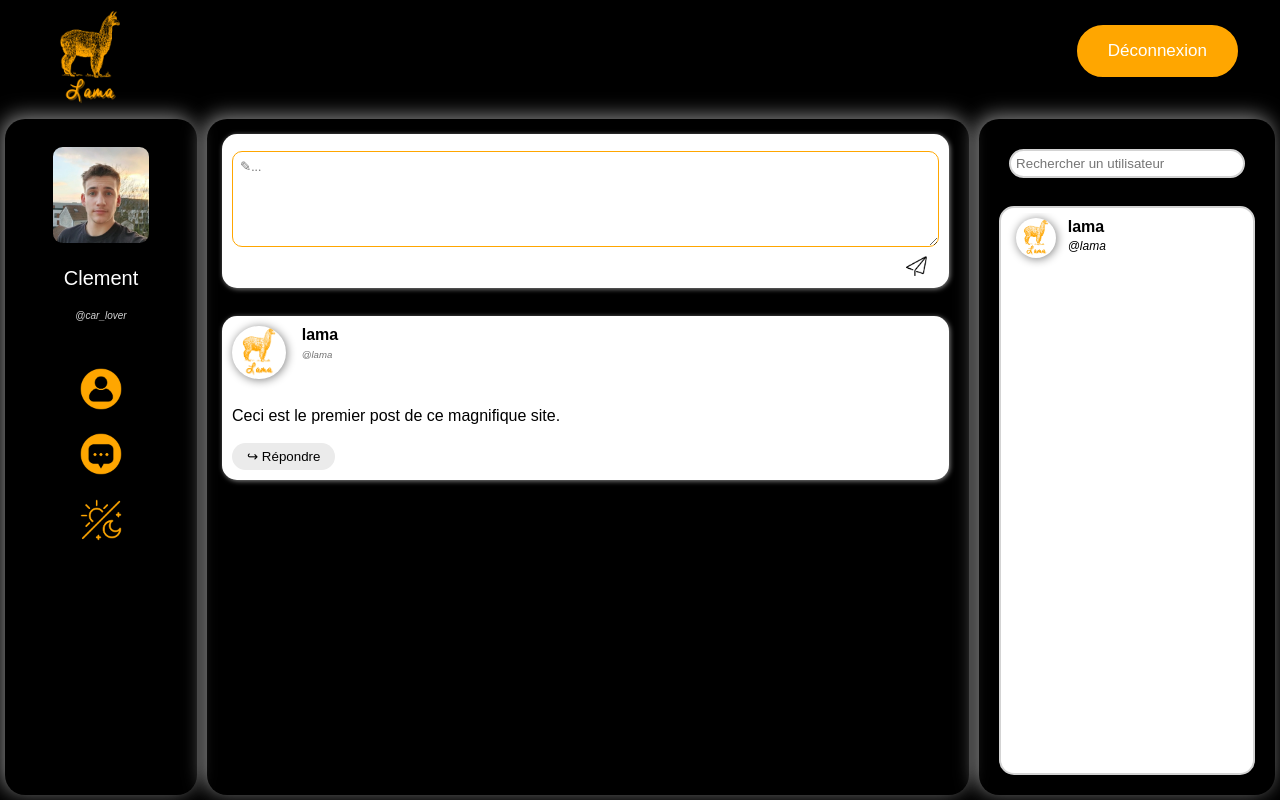
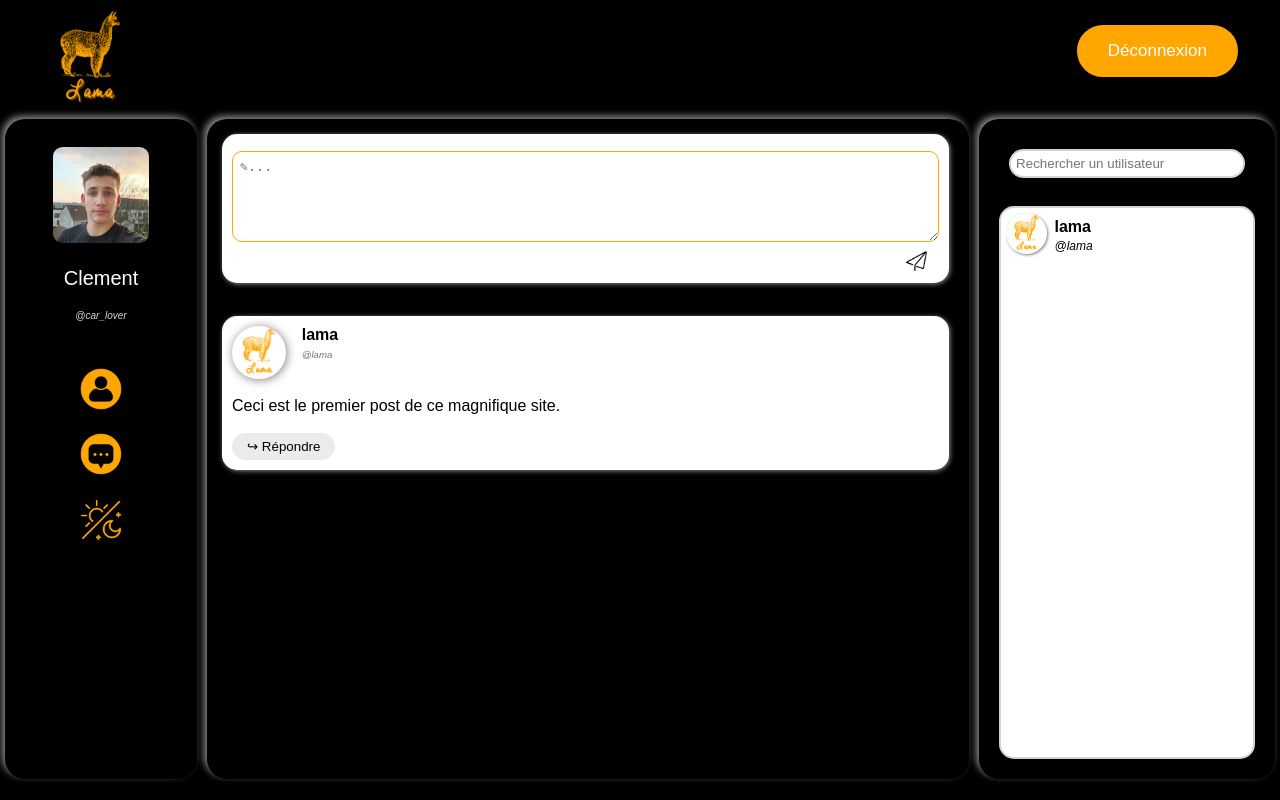
Before and after one commit to Korrigan-EISTI/Site, a PHP site: page /feed/site.php in a window 1280 px wide. Run offline with PHP 8.4, Linux system fonts and the light colour scheme; a user stored in the database is signed in; data comes from the database, SQL or seed files in the repository; data that the repository does not hold is empty.

Commit message:
Add files via upload
Friends CSS Update

```diff
--- a/feed/style.css
+++ b/feed/style.css
@@ -9,7 +9,7 @@
 }
 
 html, body{
-    height: 100%;
+    height: 99%;
     font-family: Arial, Helvetica, sans-serif;
 }
 
@@ -23,14 +23,14 @@ body{
 /* - - - - - - - - - - - - - - - - - - - - Main - - - - - - - - - - - - - - - - - - - - */
 
 #div_main {
-    height: 200px;
+    height: 1px;
     flex: 2;
     display: flex;
 }
 
 .panel {
     border-radius: 20px;
-    box-shadow: var(--main_divs_shadow) -3px -3px 20px;
+    box-shadow: var(--main_divs_shadow) -3px -3px 7px;
     margin:5px;
 }
 
@@ -96,7 +96,7 @@ body{
     background-color: white;
     box-shadow: var(--main_divs_shadow) 1px 1px 5px;
     border-radius: 15px;
-    margin-bottom: 10px;
+    margin-bottom: 15px;
     padding: 10px;
     text-align: justify;
     color:black;
@@ -129,10 +129,8 @@ body{
     white-space: pre-line;
     width: 100%;
     word-wrap: anywhere;
-    max-height: 10em;
-    overflow-y: scroll;
-    margin-top: 10px;
 }
+
 .indent{
     margin-left: 50px;
 }
@@ -163,7 +161,6 @@ body{
     resize:none;
 	width: 100%;
     resize: vertical;
-    font-family: serif;
 }
 
 .comment_send_button {
@@ -213,26 +210,28 @@ body{
     overflow-y: scroll;
     height: 100%;
 }
+
 .friend_block{
-    padding-top: 5px;
-    margin-left: 10px;
-    display: flex;
-    margin-bottom: 15px;
-    flex-direction: row;
-    gap: 5%;
+    margin-bottom: 25px;
 }
 
 #friendlist img {
-    width: 40px;
-    height: 40px;
+    margin-right: 3%;
+    width: 17%;
+    height: 17%;
     float: left;
     border-radius: 100%;
-    box-shadow: grey 1px 1px 10px;
+    box-shadow: grey 1px 1px 3px;
+}
+
+.friend_block div{
+    padding-top: 2%;
 }
 
 #friendlist i {
     font-size: 12px;
 }
+
 #search_results{
     display: none;
     background-color: white;
@@ -250,11 +249,6 @@ body{
 
 #search_results i {
     font-size: 12px;
-}
-
-.button_add{
-    margin-left: 25px;
-    align-self: center;
 }
 
 /* - - - - - - - - - - - - - - - - - - - - Scrollbar  - - - - - - - - - - - - - - - - - - - - */
```
